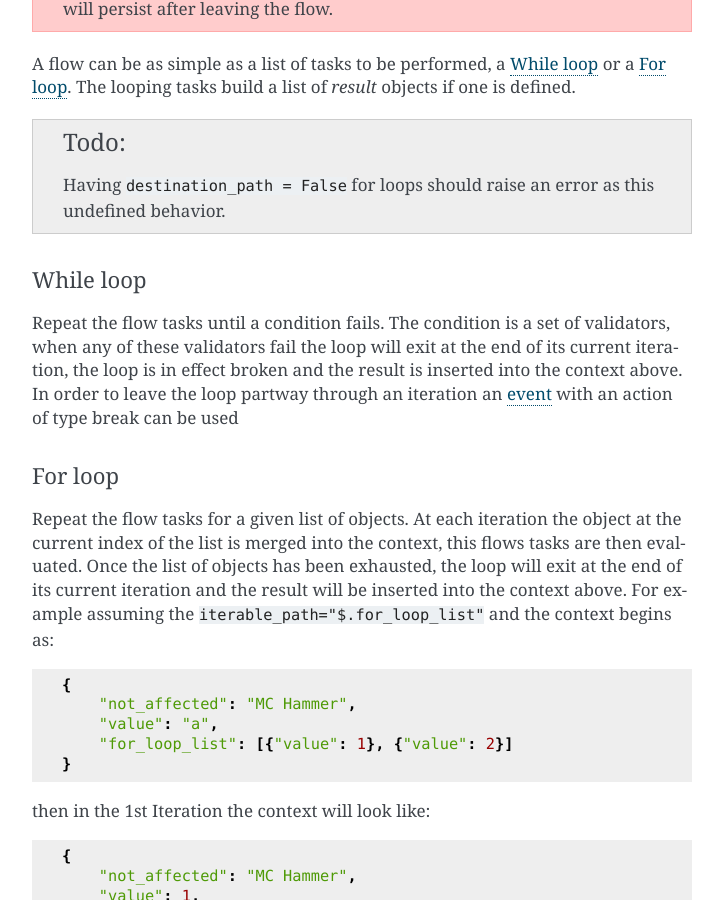
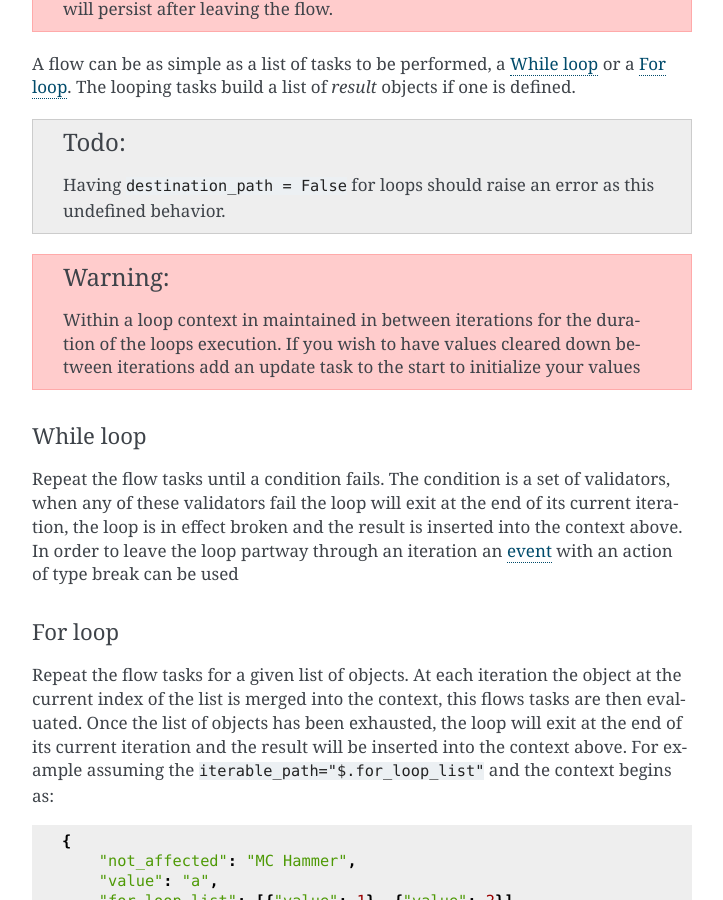
Before and after one commit to unipartdigital/workflows_engine, a Sphinx documentation site: the page built from docs/source/primitives.rst, in a window 1280 px wide and 900 px high, scrolled down 2537 px. Shown: the whole window, without its empty margins (388-1111 px from the left). Built offline with Sphinx 7.4.7, drawn with Linux system fonts in a browser that asks for light colours.

Commit message:
WIP
Signed-off-by: Michele Costa <michele.costa@unipart.io>

```diff
--- a/docs/source/primitives.rst
+++ b/docs/source/primitives.rst
@@ -63,12 +63,15 @@ A flow can be as simple as a list of tasks to be performed, a :ref:`while_loop_t
 .. todo:: Having ``destination_path = False`` for loops should raise an error as this undefined behavior.
 
 
+.. warning:: Within a loop context in maintained in between iterations for the duration of the loops execution. If you wish to have values cleared down between iterations add an update task to the start to initialize your values
+
 .. _while_loop_task:
 
 While loop
 ----------
 
 Repeat the flow tasks until a condition fails. The condition is a set of validators, when any of these validators fail the loop will exit at the end of its current iteration, the loop is in effect broken and the result is inserted into the context above. In order to leave the loop partway through an iteration an :ref:`event <event_task>` with an action of type break can be used
+
 
 .. _for_loop_task:
 
```
